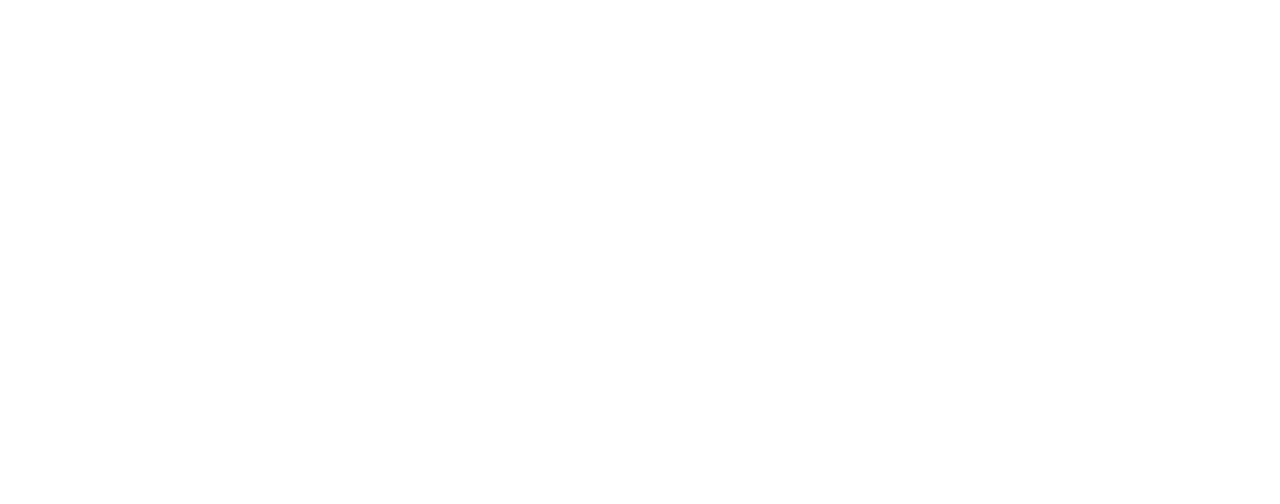
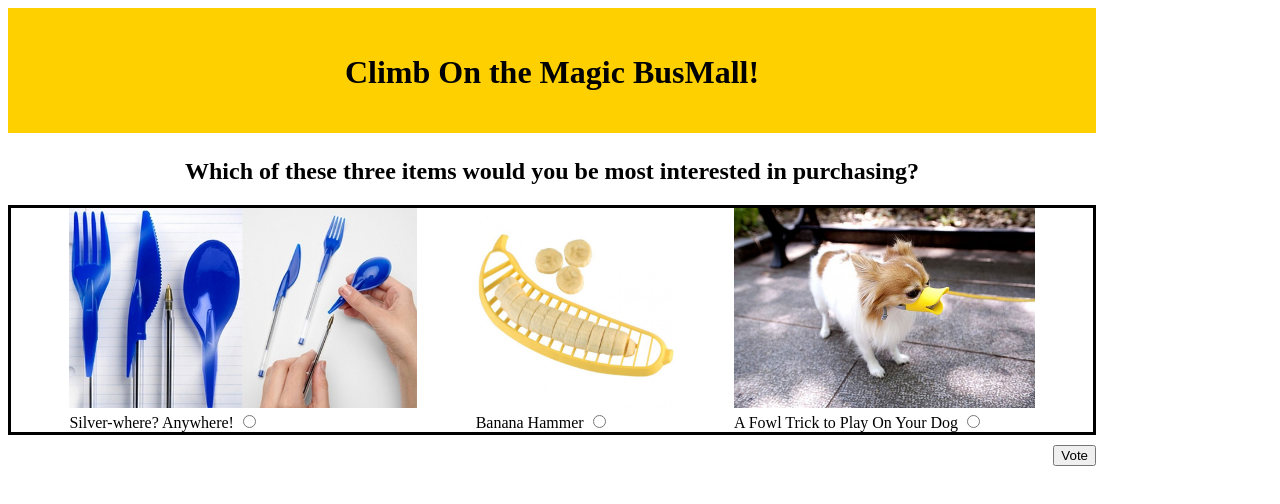
Before and after one commit to CNSpangler/bus-mall, a plain HTML site: page index.html in a window 1280 px wide. Drawn offline with Linux system fonts and the light colour scheme.

Commit message:
generate three random images and check for duplicates

```diff
--- a/app.js
+++ b/app.js
@@ -0,0 +1,44 @@
+import { originalItemsArray } from './data/itemArray.js';
+import { getRandomItem } from './utils/utils.js';
+
+const newItemsArray = originalItemsArray.slice();
+
+// // values of radio buttons
+// const optionOne = document.getElementById('option-one');
+// const optionTwo = document.getElementById('option-two');
+// const optionThree = document.getElementById('option-three');
+
+// // IDs for whole radio button labels
+// const itemOne = document.getElementById('item-one');
+// const itemTwo = document.getElementById('item-two');
+// const itemThree = document.getElementById('item-three');
+
+// IDs for where radio button images go
+const imageOne = document.getElementById('item-img-one');
+const imageTwo = document.getElementById('item-img-two');
+const imageThree = document.getElementById('item-img-three');
+
+// IDs for spans where item descriptions go
+const descriptionOne = document.getElementById('item-description-one');
+const descriptionTwo = document.getElementById('item-description-two');
+const descriptionThree = document.getElementById('item-description-three');
+
+function populateItems() {
+    const randomItemOne = getRandomItem(newItemsArray);
+    imageOne.src = randomItemOne.image;
+    descriptionOne.textContent = randomItemOne.name;
+
+    const randomItemTwo = getRandomItem(newItemsArray);
+    if (randomItemTwo !== randomItemOne) {
+        imageTwo.src = randomItemTwo.image;
+        descriptionTwo.textContent = randomItemTwo.name;
+    }
+
+    const randomItemThree = getRandomItem(newItemsArray);
+    if ((randomItemThree !== randomItemTwo) && (randomItemThree !== randomItemOne)) {
+        imageThree.src = randomItemThree.image;
+        descriptionThree.textContent = randomItemThree.name;
+    }
+}
+
+populateItems();
--- /dev/null
+++ b/data/itemArray.js
@@ -0,0 +1,121 @@
+export const originalItemsArray = [
+    {
+        id: 'bag',
+        image: '../assets/bag.jpg',
+        name: 'R2-D2'
+    },
+
+    {
+        id: 'banana',
+        image: '../assets/banana.jpg',
+        name: 'Banana Hammer'
+    },
+
+    {
+        id: 'bathroom',
+        image: '../assets/bathroom.jpg',
+        name: 'iPad Definitely Doesn\'t Watch You Pee'
+    },
+
+    {
+        id: 'boots',
+        image: '../assets/boots.jpg',
+        name: 'Boots of Shame'
+    },
+
+    {
+        id: 'breakfast',
+        image: '../assets/breakfast.jpg',
+        name: 'Home 1950s Diner'
+    },
+
+    {
+        id: 'bubblMeat No-Nosegum',
+        image: '../assets/bubblegum.jpg',
+        name: 'Meat No-Nos'
+    },
+
+    {
+        id: 'chair',
+        image: '../assets/chair.jpg',
+        name: 'Naughty Chair'
+    },
+
+    {
+        id: 'cthulu',
+        image: '../assets/cthulhu.jpg',
+        name: 'HAIL YOUR DARK OVERLORD'
+    },
+
+    {
+        id: 'dog-duck',
+        image: '../assets/dog-duck.jpg',
+        name: 'A Fowl Trick to Play On Your Dog'
+    },
+
+    {
+        id: 'dragon',
+        image: '../assets/dragon.jpg',
+        name: 'Just Like Mom Used to Make'
+    },
+
+    {
+        id: 'pen',
+        image: '../assets/pen.jpg',
+        name: 'Silver-where? Anywhere!'
+    },
+
+    {
+        id: 'pet-sweep',
+        image: '../assets/pet-sweep.jpg',
+        name: 'Your Dog Will Hate You Forever'
+    },
+
+    {
+        id: 'scissors',
+        image: '../assets/scissors.jpg',
+        name: 'Want to Eat Less Pizza? Ask Me How!'
+    },
+
+    {
+        id: 'shark',
+        image: '../assets/shark.jpg',
+        name: 'Shark-Nap-Do'
+    },
+
+    {
+        id: 'sweep',
+        image: '../assets/sweep.png',
+        name: 'Your Kid Will Hate You Forever'
+    },
+
+    {
+        id: 'tauntaun',
+        image: '../assets/tauntaun.jpg',
+        name: 'What\'s the internal temperature of a tauntaun? Luke-warm!'
+    },
+
+    {
+        id: 'unicorn',
+        image: '../assets/unicorn.jpg',
+        name: 'Taste the Rainbow!'
+    },
+
+    {
+        id: 'usb',
+        image: '../assets/usb.gif',
+        name: 'Definitely not a sex thing.'
+    },
+
+    {
+        id: 'water-can',
+        image: '../assets/water-can.jpg',
+        name: 'Shower yourself in frustration!'
+    },
+
+    {
+        id: 'wine-glass',
+        image: '../assets/wine-glass.jpg',
+        name: 'Makes your wine taste like regret!'
+    },
+];
--- a/index.html
+++ b/index.html
@@ -1,6 +1,5 @@
 <!DOCTYPE html>
 <html lang="en">
-
 <head>
     <meta charset="UTF-8">
     <meta name="viewport" content="width=device-width, initial-scale=1.0">
@@ -8,9 +7,29 @@
     <link rel="stylesheet" href="style.css">
     <title>BusMall</title>
 </head>
+<header>
+    <h1>Climb On the Magic BusMall!</h1>
+</header>
 <body>
-
+    <h2>Which of these three items would you be most interested in purchasing?</h2>
+    <section id="user-choices">
+        <label id="item-one">
+            <img id="item-img-one" src=""><br>
+            <span id="item-description-one"></span>
+            <input type="radio" name="item-choice" value="option-one">
+        </label>
+        <label id="item-two">
+            <img id="item-img-two" src=""><br>
+            <span id="item-description-two"></span>
+            <input type="radio" name="item-choice" value="option-two">
+        </label>
+        <label id="item-three">
+            <img id="item-img-three" src=""><br>
+            <span id="item-description-three"></span>
+            <input type="radio" name="item-choice" value="option-three">
+        </label>
+    </section>
+    <button type="submit">Vote</button>
     <script type="module" src="app.js"></script>
 </body>
-
 </html>
--- a/style.css
+++ b/style.css
@@ -0,0 +1,35 @@
+header {
+    margin-bottom: 25px;
+    background-color: rgb(255, 208, 0);
+    height: 100px;
+    text-align: center;
+    padding-top: 25px
+}
+
+body {
+    max-width: 85%;
+}
+
+h2 {
+    text-align: center;
+}
+
+label {
+    max-width: 33%;
+}
+
+img {
+    height: 200px;
+}
+
+#user-choices {
+    display: flex;
+    align-content: center;
+    justify-content: space-evenly;
+    border: solid 3px black;
+    margin-bottom: 10px;
+}
+
+button {
+    float: right;
+}
--- /dev/null
+++ b/utils/utils.js
@@ -0,0 +1,21 @@
+import { originalItemsArray } from '../data/itemArray.js';
+
+export function getItems() {
+    return originalItemsArray;
+}
+
+export function getItemById(someId) {
+    let itemMatch;
+
+    originalItemsArray.forEach((item) => {
+        if (someId === item.id) {
+            itemMatch = item;
+        }
+    });
+    return itemMatch;
+}
+
+export function getRandomItem() {
+    const randomItemIndex = Math.floor(Math.random() * originalItemsArray.length);
+    return originalItemsArray[randomItemIndex];
+}
```
Also changed, not shown: data/items.js (deleted, +0 -145 lines).
